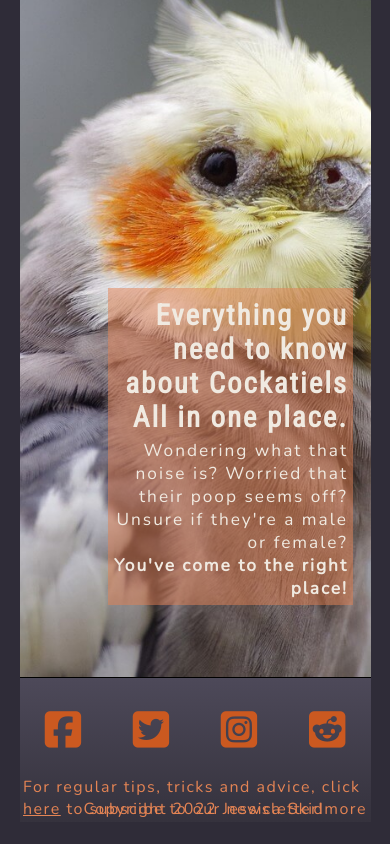
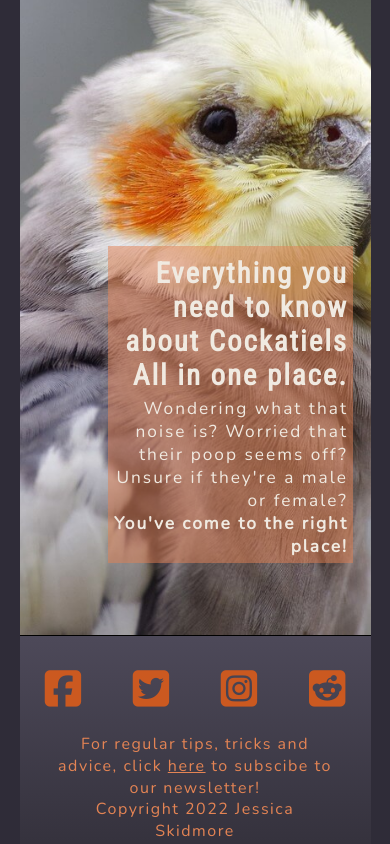
Before and after one commit to Bunkit18/Project-1-HTML-and-CSS, a plain HTML site: page index.html in a window 390 px wide. Shown: the part 331-1175 px from the top of the page. Before the commit the page ends 1153 px from the top, so only its background shows below. Drawn offline with nearby package versions, Linux system fonts and the light colour scheme.

Commit message:
Change css code for nav and footer paragraph for responsiveness

```diff
--- a/assets/css/style.css
+++ b/assets/css/style.css
@@ -803,14 +803,24 @@ textarea {
 
 }
 
-@media screen and (max-width: 1000px) {
+@media screen and (max-width: 1050px) {
 
-    /* footer */
-
-    #bottom-footer h4 {
-        bottom: 1.2rem;
+    #bottom-footer p:first-child {
+        bottom: 1.5rem;
+        left: 10%;
+        right: 10%;
         text-align: center;
     }
+
+    #bottom-footer p:last-child {
+        left: 10%;
+        right: 10%;
+        text-align: center;
+    }
+
+}
+
+@media screen and (max-width: 1000px) {
 
     /* variation.html */
 
@@ -986,6 +996,12 @@ textarea {
 
 @media screen and (max-width: 500px) {
 
+    /* footer */
+
+    footer {
+        height: 11.7rem;
+    }
+
     /* variation.html */
 
     .var-img-left, .var-img-right {
@@ -1048,10 +1064,10 @@ textarea {
         height: 8rem;
     }
 
-    #nav-bar {
-        height: 7.6rem;
+    /* #nav-bar {
+        height: 6.5rem;
         line-height: 2rem;
-    }
+    } */
 
     #image-text {
         font-size: 1.2rem;
@@ -1062,6 +1078,14 @@ textarea {
 
     .popup {
         width: 70%;
+    }
+
+    footer {
+        height: 13rem;
+    }
+
+    #bottom-footer p:first-child {
+        bottom: 2.7rem;
     }
 
     /* variation.html */
@@ -1098,6 +1122,15 @@ textarea {
 
 }
 
+@media screen and (max-width: 325px) {
+
+    #nav-bar {
+        height: 7.5rem;
+        line-height: 2rem;
+    }
+
+}
+
 
 
 /* colors:
```
